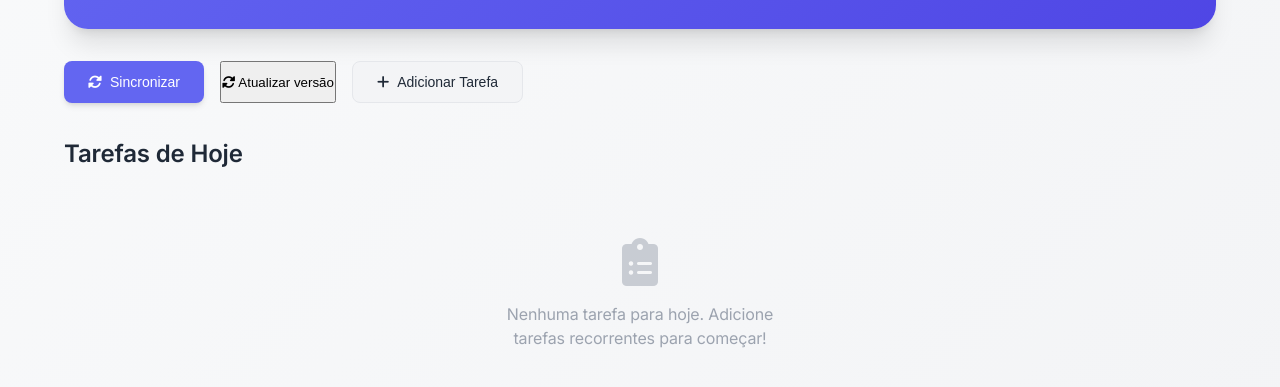
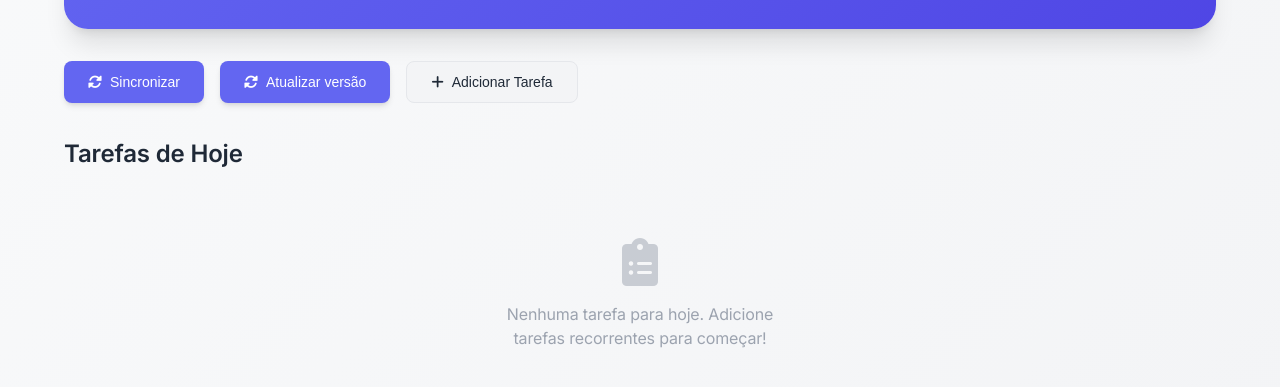
Before and after one commit to PeedroAugusto/dailytodo, a plain HTML site: page index.html in a window 1280 px wide. Shown: the part 345-732 px from the top of the page. Drawn offline with Linux system fonts and the light colour scheme.

Commit message:
testando

```diff
--- a/index.html
+++ b/index.html
@@ -117,7 +117,7 @@
                     <button class="btn btn-primary" id="sync-tasks-btn">
                         <i class="fas fa-sync-alt"></i> Sincronizar
                     </button>
-                    <button onclick="clearSW()">
+                    <button onclick="clearSW()" class="btn btn-primary" id="update-version-btn">
                         <i class="fas fa-sync-alt"></i> Atualizar versão
                     </button>
                     <button class="btn btn-secondary" id="add-today-btn">
```
